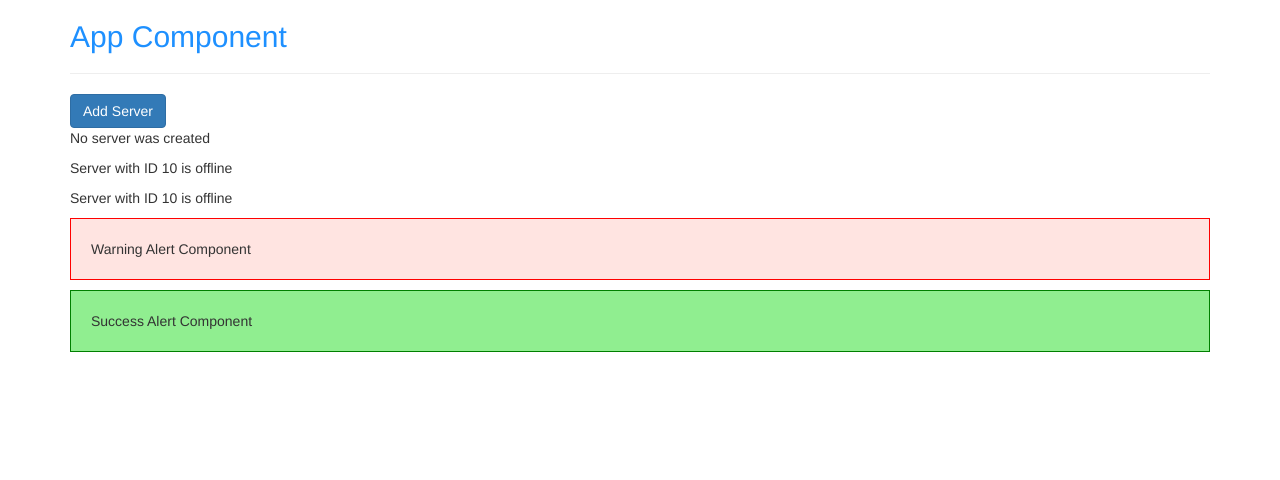
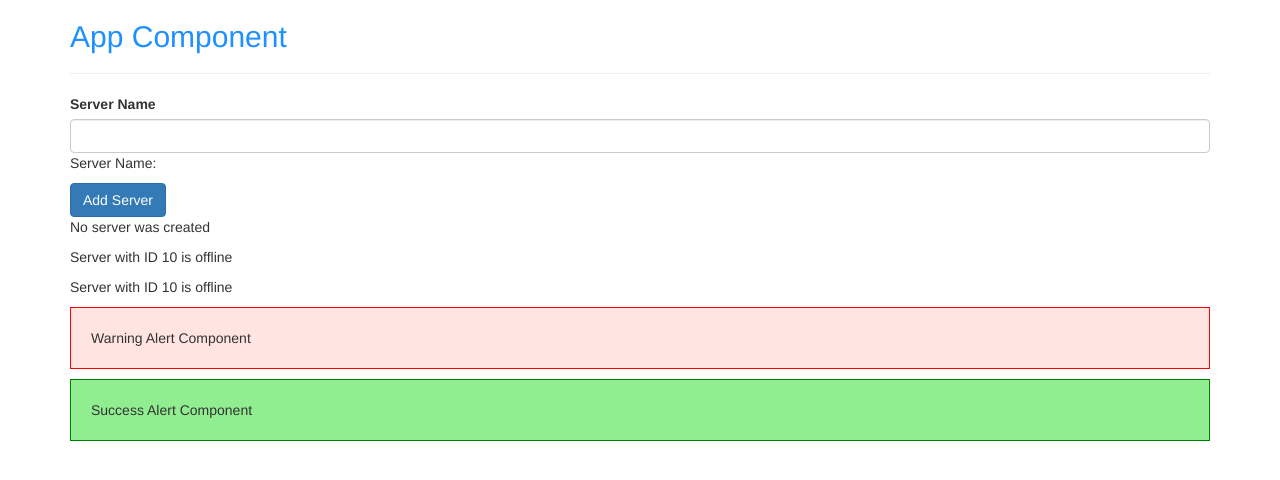
Before and after one commit to tyVespA/u-ng-2, an Angular app: page / in a window 1280 px wide. Shown: the top 480 px of the page. Built offline with nearby package versions, Linux system fonts and the light colour scheme.

Commit message:
Test using data with event binding

```diff
--- a/src/app/servers/servers.component.html
+++ b/src/app/servers/servers.component.html
@@ -1,3 +1,13 @@
+<label for="">Server Name</label>
+<input
+  type="text"
+  name=""
+  id=""
+  class="form-control"
+  (input)="onUpdateServerName($event)"
+/>
+<p>Server Name: {{ serverName }}</p>
+
 <!-- square brackets indicate the use of property binding -->
 <!-- parentheses indicate the use of event binding -->
 <button
--- a/src/app/servers/servers.component.ts
+++ b/src/app/servers/servers.component.ts
@@ -8,6 +8,7 @@ import { Component } from '@angular/core';
 export class ServersComponent {
   allowNewServer = false;
   serverCreationStatus = 'No server was created';
+  serverName = '';
 
   // method executed when the component is created by angular
   constructor() {
@@ -19,4 +20,8 @@ export class ServersComponent {
   onCreateServer() {
     this.serverCreationStatus = 'Server was created';
   }
+
+  onUpdateServerName(event: Event) {
+    this.serverName = (<HTMLInputElement>event.target).value;
+  }
 }
```
